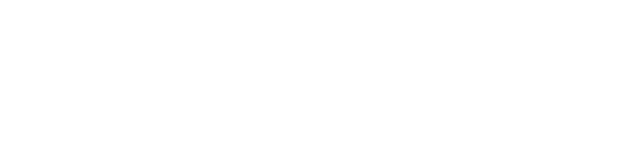
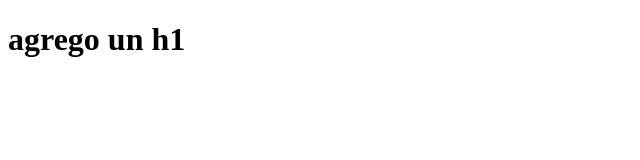
Before and after one commit to katagomez/holamundo, a plain HTML site: page index.html in a window 1280 px wide. Shown: the whole page, without its empty margins (0-640 px from the left). Drawn offline with Linux system fonts and the light colour scheme.

Commit message:
nuevo h1

```diff
--- a/index.html
+++ b/index.html
@@ -7,6 +7,7 @@
     <title>mi app con git</title>
 </head>
 <body>
+    <h1>agrego un h1</h1>
 
 </body>
 </html>
```
